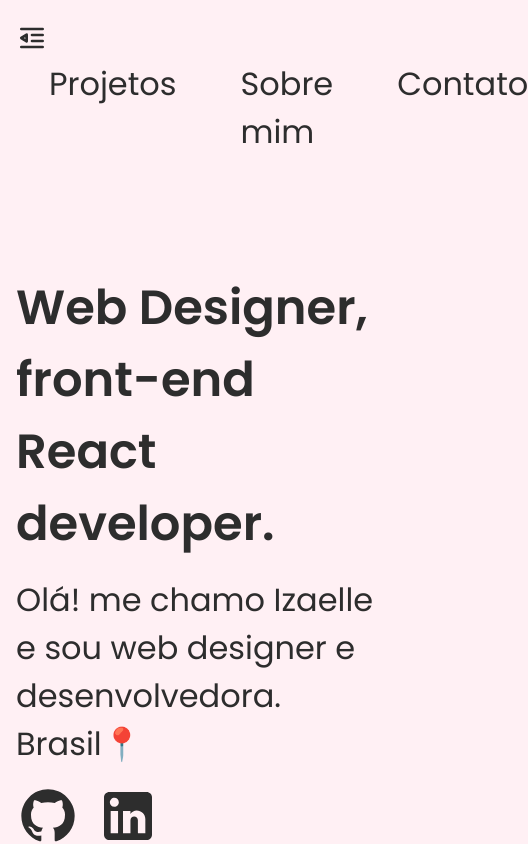
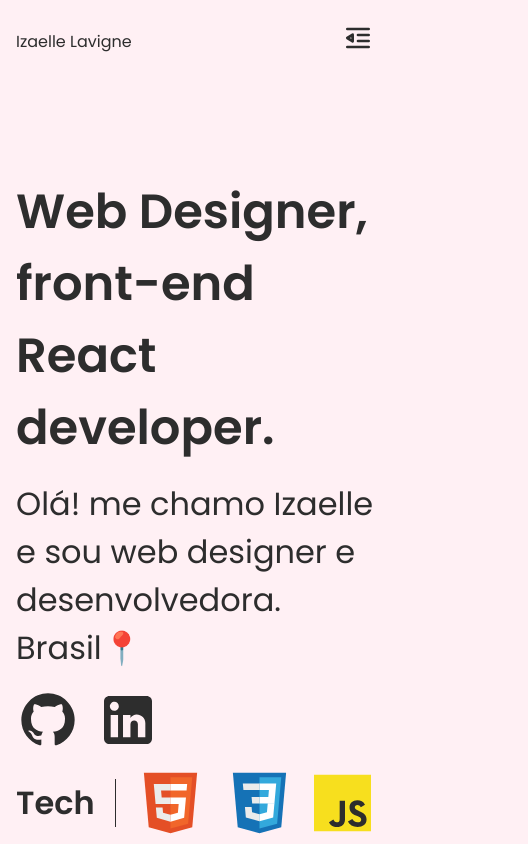
Before and after one commit to LeoCesar0/ellelavigne-portfolio, a React (Vite) app: page / in a window 390 px wide. Shown: the top 844 px of the page, 528 px wide, since content can reach past the window. Built offline with nearby package versions, Linux system fonts and the light colour scheme.

Commit message:
feat: mobile header

```diff
--- a/src/components/Header/index.jsx
+++ b/src/components/Header/index.jsx
@@ -5,23 +5,24 @@ export const Header = () => {
   const headerRef = useRef(null)
   useEffect(() => {
     const initialScroll = window.scrollY
-    window.addEventListener("scroll", (event) => {
+    const listener = window.addEventListener("scroll", (event) => {
       const offSet = window.scrollY - initialScroll
-      if (offSet > 20 ){
+      if (offSet > 20) {
         headerRef.current.classList.add(styles.scroll)
-      }
-      else{
+      } else {
         headerRef.current.classList.remove(styles.scroll)
       }
-
     })
+    return () => {
+      window.removeEventListener("scroll", listener)
+    }
   }, [])
   return (
     <>
-      <header
-      ref = {headerRef}
-      className={styles.header}>
+      <header ref={headerRef} className={styles.header}>
         <div className="container">
+          <div className={styles.content}>
+            <p className={styles.logo}>Izaelle Lavigne</p>
             <button className={styles.menu}>
               <img src="menu.svg" alt="" />
             </button>
@@ -32,6 +33,7 @@ export const Header = () => {
               <a href="#contato">Contato</a>
             </nav>
           </div>
+        </div>
       </header>
     </>
   )
--- a/src/components/Header/styles.module.scss
+++ b/src/components/Header/styles.module.scss
@@ -1,4 +1,4 @@
-@import '../../styles/global.scss';
+@import "../../styles/global.scss";
 
 .header {
   background-color: var(--background-color);
@@ -6,10 +6,9 @@
   position: sticky;
   top: 0;
   z-index: 100;
+}
 
-}
 .scroll {
-
   box-shadow: 0px 2px 25px 0px rgba(0, 0, 0, 0.25);
 }
 .links {
@@ -18,14 +17,29 @@
   justify-content: center;
 
   font-size: 2rem;
-
-
 }
 .menu {
+  display: none;
 
-  display: none;
-  @media screen and (max-width: $bpSm) {
-    display: block;
-
+  @include onMdDown() {
+    .menu {
+      display: block;
+    }
   }
 }
+
+@include onMdDown() {
+  .content {
+    display: flex;
+    align-items: center;
+    justify-content: space-between;
+  }
+
+  .menu {
+    display: block;
+  }
+
+  .links {
+    display: none;
+  }
+}
```
Lines whose indentation alone changed are shown as unchanged.
